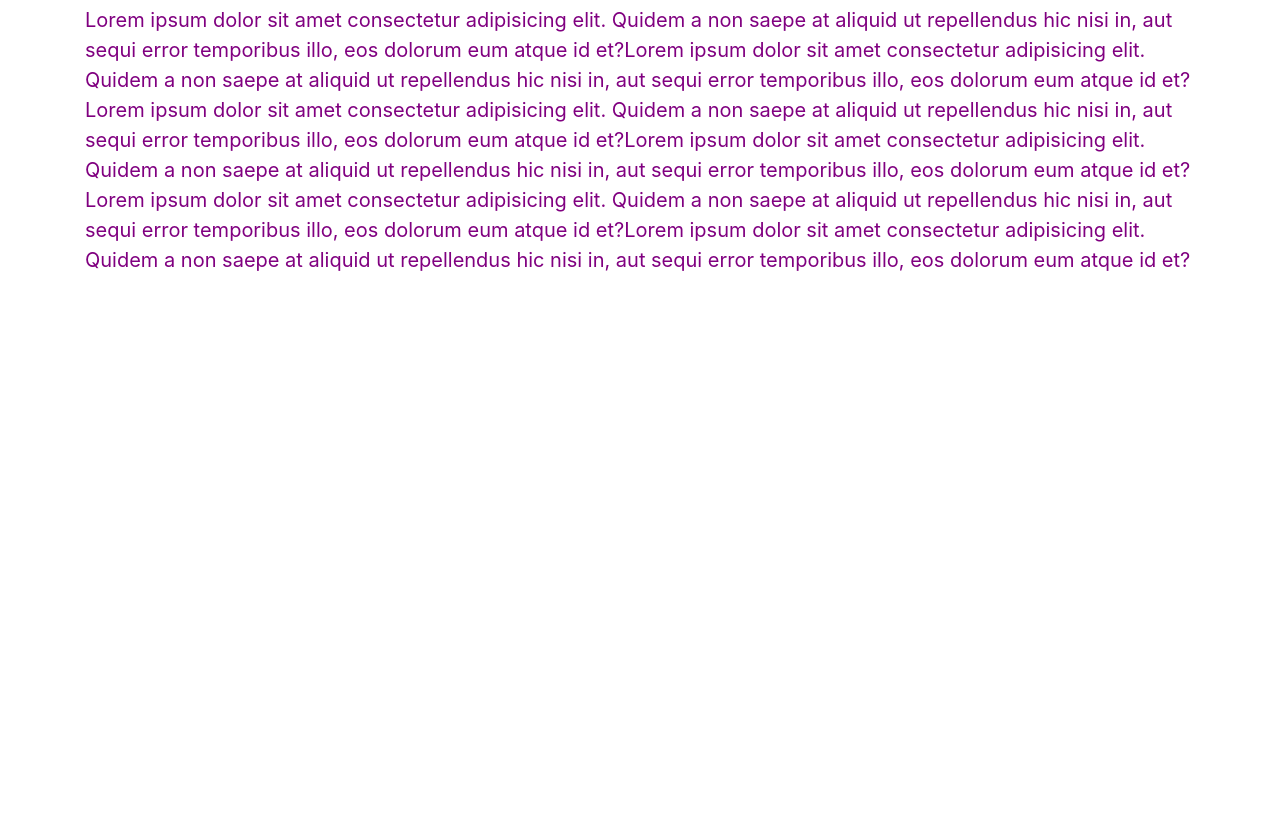
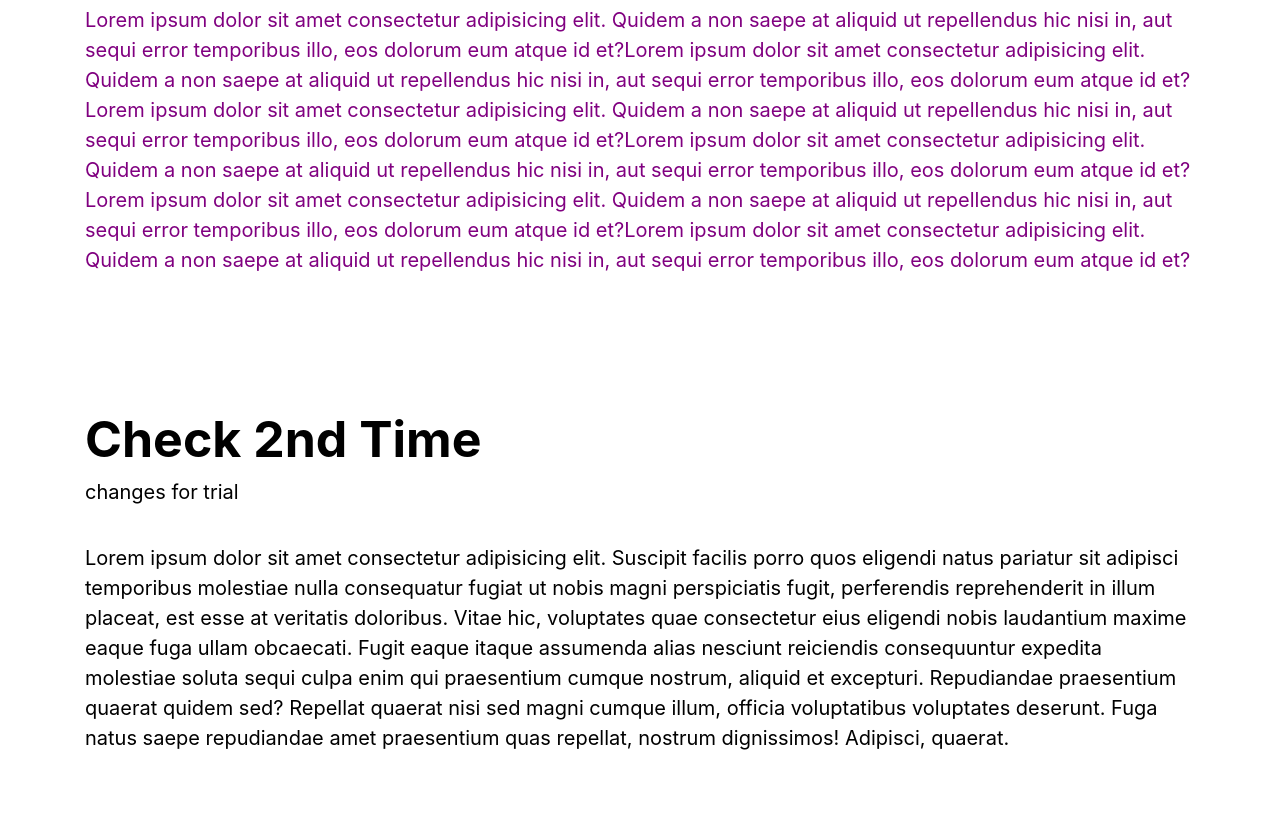
Before and after one commit to monirwd/First-Practise, a plain HTML site: page repo-check2.html in a window 1280 px wide. Shown: the part 111-950 px from the top of the page. Before the commit the page ends 800 px from the top, so only its background shows below. Drawn offline with Linux system fonts and the light colour scheme.

Commit message:
second-change

```diff
--- a/repo-check2.html
+++ b/repo-check2.html
@@ -19,11 +19,26 @@
         color: purple;
         padding-bottom: 20px;
     }
+    .check2 {
+        padding: 50px 0;
+    }
+
+    .check2 h2,
+    .check2 p {
+        color: #000;
+    }
 </style>
 <body>
     <div class="container py-5">
         <h2>Repo Check-2</h2>
         <p>Lorem ipsum dolor sit amet consectetur adipisicing elit. Quidem a non saepe at aliquid ut repellendus hic nisi in, aut sequi error temporibus illo, eos dolorum eum atque id et?Lorem ipsum dolor sit amet consectetur adipisicing elit. Quidem a non saepe at aliquid ut repellendus hic nisi in, aut sequi error temporibus illo, eos dolorum eum atque id et?Lorem ipsum dolor sit amet consectetur adipisicing elit. Quidem a non saepe at aliquid ut repellendus hic nisi in, aut sequi error temporibus illo, eos dolorum eum atque id et?Lorem ipsum dolor sit amet consectetur adipisicing elit. Quidem a non saepe at aliquid ut repellendus hic nisi in, aut sequi error temporibus illo, eos dolorum eum atque id et?Lorem ipsum dolor sit amet consectetur adipisicing elit. Quidem a non saepe at aliquid ut repellendus hic nisi in, aut sequi error temporibus illo, eos dolorum eum atque id et?Lorem ipsum dolor sit amet consectetur adipisicing elit. Quidem a non saepe at aliquid ut repellendus hic nisi in, aut sequi error temporibus illo, eos dolorum eum atque id et?</p>
     </div>
+    <div class="container">
+        <div class="check2">
+            <h2>Check 2nd Time</h2>
+            <p>changes for trial </p>
+            <p>Lorem ipsum dolor sit amet consectetur adipisicing elit. Suscipit facilis porro quos eligendi natus pariatur sit adipisci temporibus molestiae nulla consequatur fugiat ut nobis magni perspiciatis fugit, perferendis reprehenderit in illum placeat, est esse at veritatis doloribus. Vitae hic, voluptates quae consectetur eius eligendi nobis laudantium maxime eaque fuga ullam obcaecati. Fugit eaque itaque assumenda alias nesciunt reiciendis consequuntur expedita molestiae soluta sequi culpa enim qui praesentium cumque nostrum, aliquid et excepturi. Repudiandae praesentium quaerat quidem sed? Repellat quaerat nisi sed magni cumque illum, officia voluptatibus voluptates deserunt. Fuga natus saepe repudiandae amet praesentium quas repellat, nostrum dignissimos! Adipisci, quaerat.</p>
+        </div>
+    </div>
 </body>
 </html>
```
